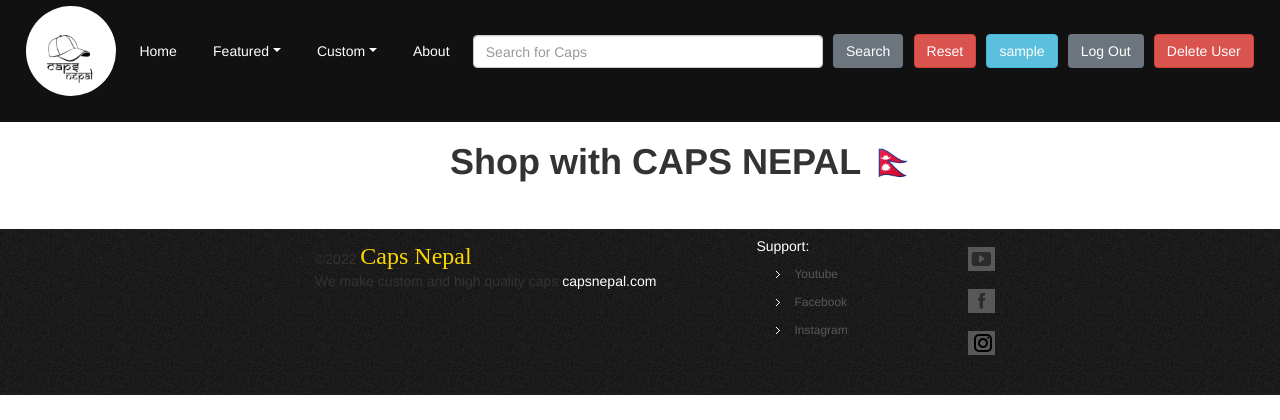
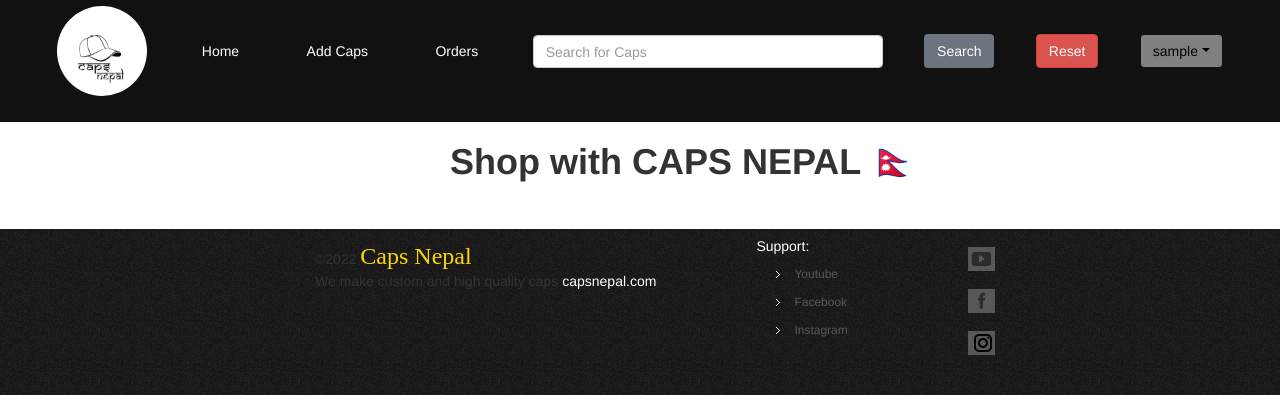
Before and after one commit to Inish-Bashyal/CAPSNEPAL-REAL-, a Django app: page / in a window 1280 px wide. Shown: the top 420 px of the page. Run offline with Django 4.2, Linux system fonts and the light colour scheme; the visitor is signed in with stand-in values (Sample User, id 1); data that the repository does not hold is empty; some libraries are stand-ins or nearby versions.

Commit message:
Front end design

```diff
--- a/capsnepal/caps/templates/base.html
+++ b/capsnepal/caps/templates/base.html
@@ -26,6 +26,14 @@
                 <button type="button" class="home_btn btn btn-primary" style="background-color: #111; border-color: #111;">
                     <a href={% url 'home' %} style="color: white; text-decoration: none;">Home</a></button>
 
+                    {% if user.is_superuser%}
+                    <button type="button" class="home_btn btn btn-primary" style="background-color: #111; border-color: #111;">
+                        <a href={% url 'create_caps' %} style="color: white; text-decoration: none;">Add Caps</a></button>
+
+                    <button type="button" class="home_btn btn btn-primary" style="background-color: #111; border-color: #111;">
+                        <a href="#" style="color: white; text-decoration: none;">Orders</a></button>
+                    {%else%}
+
 
                 <div class="dropdown">
                     <button type="button" class="btn btn-primary dropdown-toggle" data-toggle="dropdown">Featured</button>
@@ -37,15 +45,10 @@
                 </div>
 
 
-                    <div class="dropdown">
-                        <button type="button" class="btn btn-primary dropdown-toggle" data-toggle="dropdown">Custom</button>
-                            <div class="dropdown-menu">
-                                <a class="dropdown-item" href={% url 'custom_caps' %}>Our Custom Caps</a>
-                            </div>
-                    </div>
-
                     <button type="button" class="home_btn btn btn-primary" style="background-color: #111; border-color: #111;">
                         <a href={% url 'about' %} style="color: white; text-decoration: none;">About</a></button>
+                        {%endif%}
+
 
               <form class="form">
                 <input type="text" id="search" class="form-control form-control-lg nav-item" placeholder="Search for Caps" />
@@ -54,7 +57,7 @@
                 <button class="search_btn btn btn-secondary">Search</button>
                 <button class="reset_btn btn btn-danger">Reset</button>
                 {% if user.is_authenticated%}
-                <button class="login_btn btn btn-info"><a href={% url 'show_user_details' %} style="color:white;">{{user.username}}</a></button>
+                {% comment %} <button class="login_btn btn btn-info"><a href={% url 'show_user_details' %} style="color:white;">{{user.username}}</a></button>
                 {%else%}
                 <button class="login_btn btn btn-success"><a href={% url 'login' %}>Login</a></button>
                 {%endif%}
@@ -65,9 +68,22 @@
 
 
                 {% if user.is_authenticated%}
-                <button class="delete_btn btn btn-danger"><a href="delete_user/{{user.id}}" style="color:white;">Delete User</a></button>
+                <button class="delete_btn btn btn-danger"><a href="delete_user/{{user.id}}" style="color:white;">Delete User</a></button> {% endcomment %}
+
+                <div class="dropdown">
+                    <button type="button" class="btn btn-primary dropdown-toggle" data-toggle="dropdown" style="background:grey; color:black;">{{user.username}}</button>
+                        <div class="dropdown-menu">
+                            <a class="dropdown-item" href={% url 'show_user_details' %}>User Details</a>
+                            <a class="dropdown-item"href={% url 'logout' %}>Log Out</a>
+                            <a class="dropdown-item"href="delete_user/{{user.id}}">Delete User</a>
+                        </div>
+                </div>
+                {%else%}
+                <button class="login_btn btn btn-warning"><a href={% url 'login' %} style="color:white; text-decoration:none;">Login</a></button>
                 {%endif%}
+
             </div>
+
           </nav>
 
     </div>
--- a/capsnepal/caps/templates/cap_details.html
+++ b/capsnepal/caps/templates/cap_details.html
@@ -27,8 +27,8 @@
                 </div>
 
                 <div class="form form-group">
-                    <label for="Description">Description</label>
-                    <input type="text" class="form-control" id="Description"  name="description" placeholder="Enter Description of the Product" style="width:50%; height:150px;" value={{cap.desc}}>
+                    <label for="desc">Description</label>
+                    <input type="text" class="form-control" id="desc"  name="desc" placeholder="Enter Description of the Product" style="width:50%; height:150px;" value={{cap.desc}}>
                 </div>
 
                 <div class="form form-group">
--- a/capsnepal/caps/templates/caps.html
+++ b/capsnepal/caps/templates/caps.html
@@ -18,14 +18,19 @@
                         <h5>Price : {{i.price}}</h5>
 
                 </div>
+                {% if user.is_superuser%}
                 <div class="actual-info-desc-btn col-5" style="display:flex;">
-                        <button class="btn btn-info">Buy</button>
-                        {% if user.is_superuser%}
-                        <button class="btn btn-info" style="margin-left:50px;"><a href="cap_details/{{i.id}}" style="color:white;">Update</a></button>
+                        <button class="btn btn-info"><a href="cap_details/{{i.id}}" style="color:white;">Update</a></button>
                         <button class="btn btn-danger" style="margin-left:50px;"><a href="delete_cap/{{i.id}}" style="color:white;">Delete</a></button>
-                        {%endif%}
+                </div>
 
+                {%else%}
+                <div class="actual-info-desc-btn col-5" style="display:flex;">
+                    <button class="btn btn-info">Buy</button>
                 </div>
+                {%endif%}
+
+
             </div>
         </div>
 
--- a/capsnepal/caps/templates/show_details.html
+++ b/capsnepal/caps/templates/show_details.html
@@ -119,7 +119,7 @@
                 <form class="mx-1 mx-md-4" action="update_password/{{user.id}}" method="post" enctype="multipart/form-data" action="post">
                     {% csrf_token %}
 
-                    <h3>Forgot Password</h3>
+                    <h3>Update Password</h3>
 
                     <div class="d-flex flex-row align-items-center mb-4">
                       <i class="fas fa-lock fa-lg me-3 fa-fw"></i>
```
Also changed, not shown: capsnepal/caps/savedImages/savedImages/288606049_330744832578813_5143503700150517400_n_R6fss7o.jpg (added).
